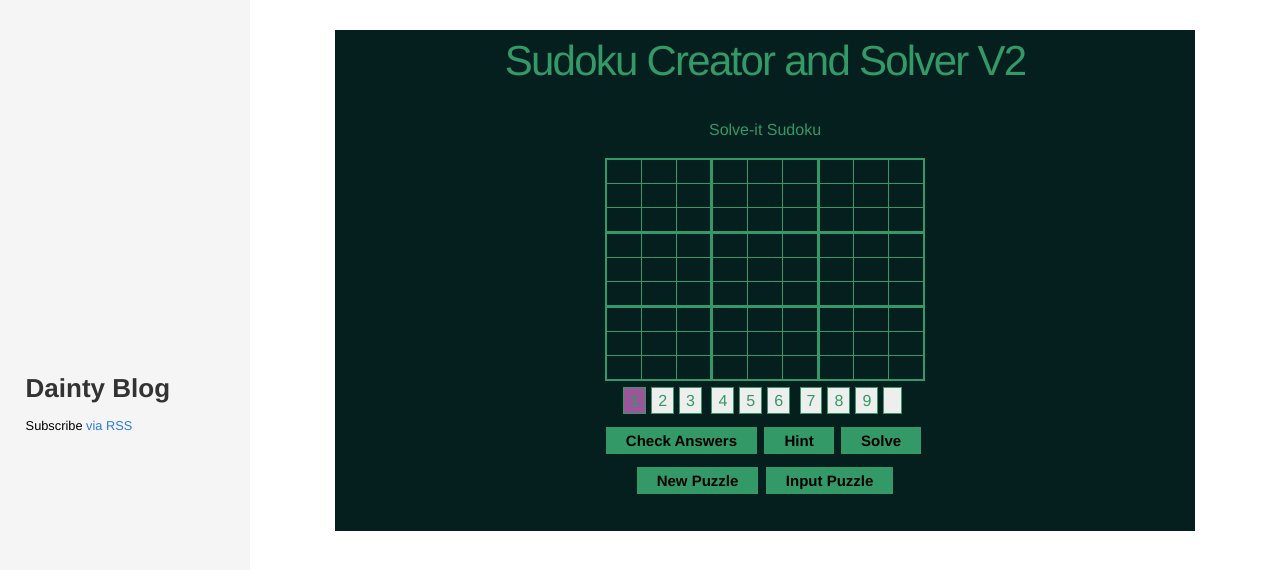
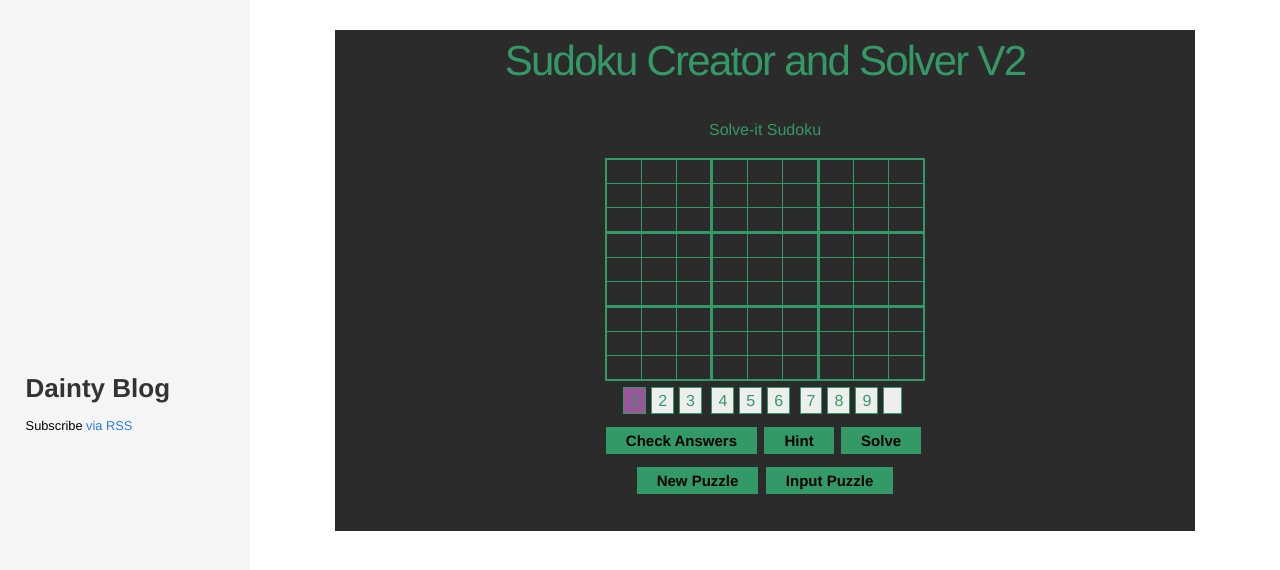
Before and after one commit to PayamBen/PayamBen.github.io, a Jekyll site: the page built from sudokuV2.html, in a window 1280 px wide. Shown: the top 570 px of the page. Built offline with Jekyll 4.4.1, drawn with Linux system fonts in a browser that asks for light colours.

Commit message:
Update sudokuV2.html

```diff
--- a/sudokuV2.html
+++ b/sudokuV2.html
@@ -7,6 +7,7 @@ permalink: /sudoku-solver-v2/
 <style>
 	body {
 		margin:0;
+		/*background-color:rgb(44, 43, 43)*/
 	}
 	h1 {
 		text-align: center;
@@ -31,7 +32,7 @@ permalink: /sudoku-solver-v2/
 		padding: 0 30px;
 		margin: 0 auto;
 		zoom: 1;
-		background-color:rgb(5, 31, 31)
+		background-color:rgb(44, 43, 43)
 	}
 	table {
 		border: solid 1px;
```
